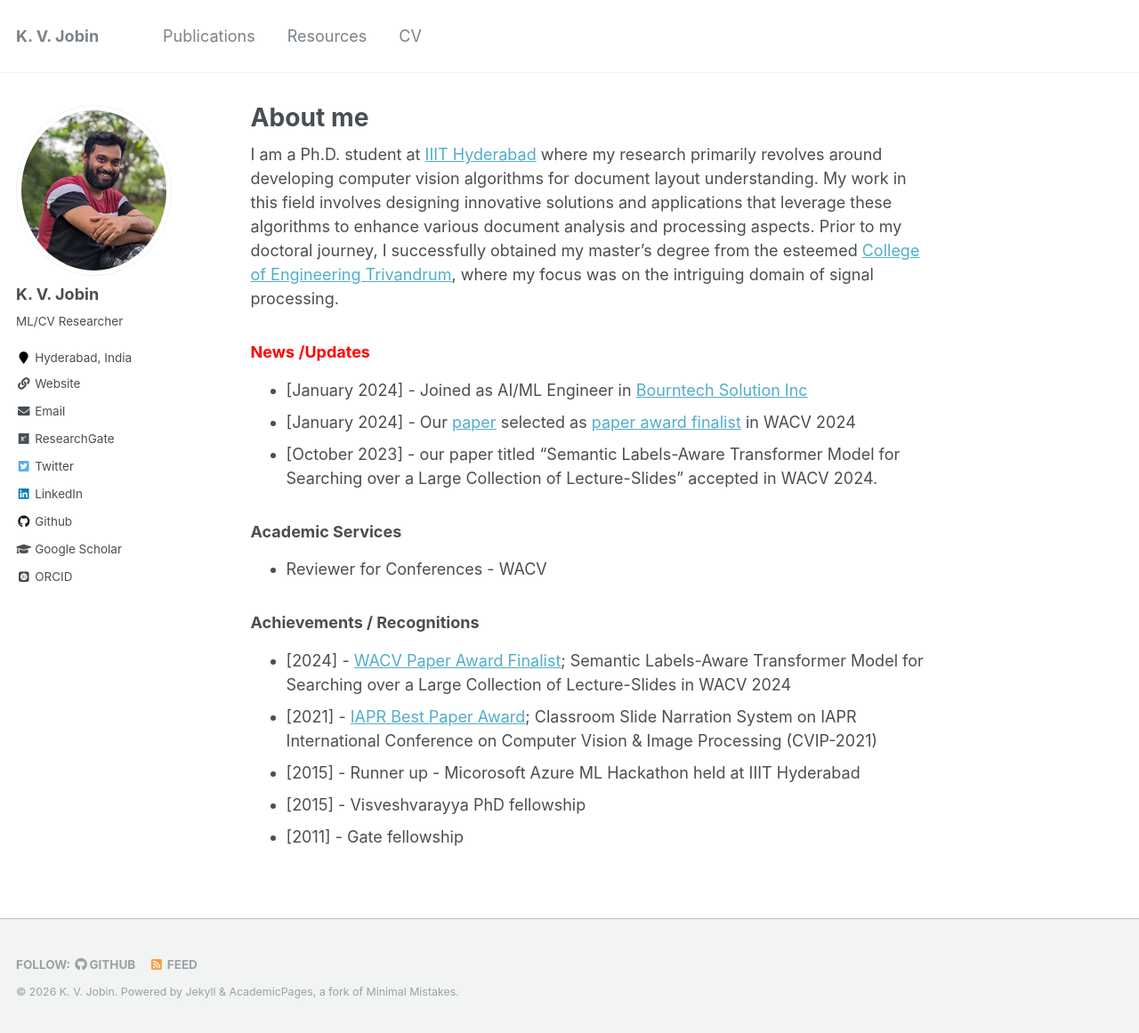
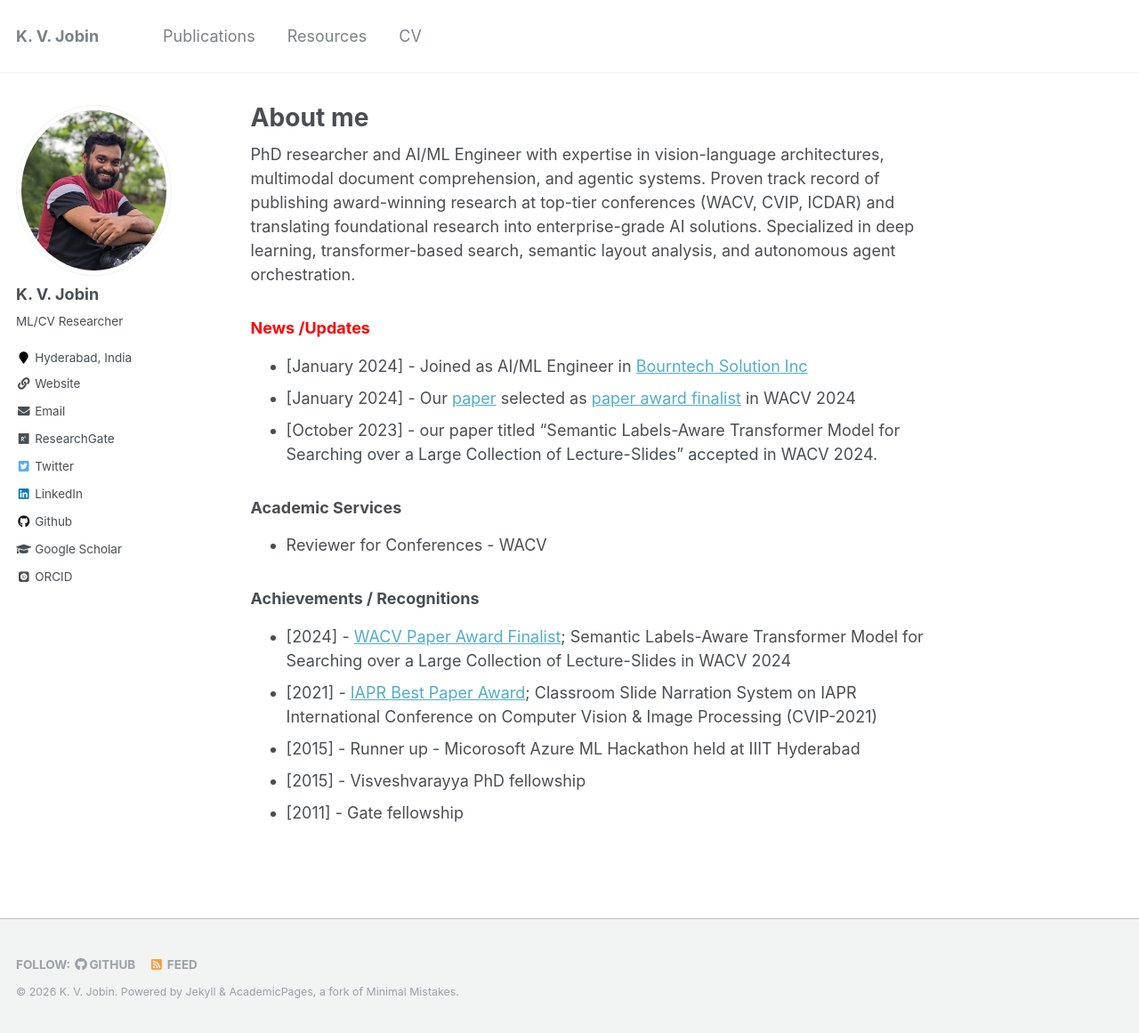
Before and after one commit to jobinkv/jobinkv.github.io, a Jekyll site: the page built from _pages/about.md, in a window 1280 px wide and 1161 px high. Shown: the whole window at 89% size. Built offline with Jekyll 4.4.1, drawn with Linux system fonts in a browser that asks for light colours; some web fonts are replaced.

Commit message:
about changed

```diff
--- a/_pages/about.md
+++ b/_pages/about.md
@@ -8,8 +8,12 @@ redirect_from:
   - /about.html
 ---
 
-I am a Ph.D. student at [IIIT Hyderabad](https://iiit.ac.in) where my research primarily revolves around developing computer vision algorithms for document layout understanding. My work in this field involves designing innovative solutions and applications that leverage these algorithms to enhance various document analysis and processing aspects.
-Prior to my doctoral journey, I successfully obtained my master's degree from the esteemed [College of Engineering Trivandrum](https://cet.ac.in), where my focus was on the intriguing domain of signal processing.
+
+PhD researcher and AI/ML Engineer with expertise in vision-language architectures, multimodal document
+comprehension, and agentic systems. Proven track record of publishing award-winning research at top-tier
+conferences (WACV, CVIP, ICDAR) and translating foundational research into enterprise-grade AI solutions.
+Specialized in deep learning, transformer-based search, semantic layout analysis, and autonomous agent
+orchestration.
 
 ### <span style="color:red">News /Updates </span>
 - [January 2024] -  Joined as AI/ML Engineer in [Bourntech Solution Inc](https://bourntec.com)
```
